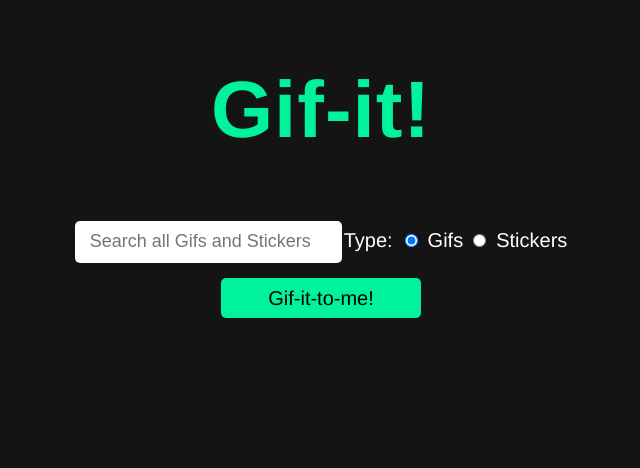
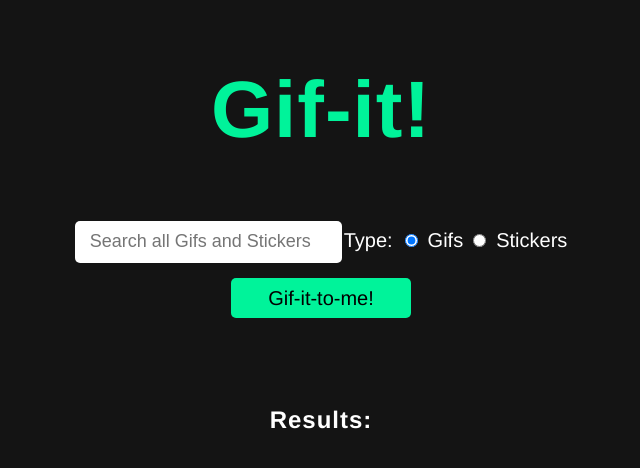
Before and after one commit to mikekwong/giphy_react, a React (Create React App) app: page / in a window 1280 px wide. Shown: the top 468 px of the page, without its empty margins (319-959 px from the left). Built offline with nearby package versions, Linux system fonts and the light colour scheme.

Commit message:
gifs styled to align center

```diff
--- a/src/Result.js
+++ b/src/Result.js
@@ -1,4 +1,10 @@
 import React from "react";
+import styled from "styled-components";
+
+const Image = styled.img`
+  object-fit: contain;
+  margin: 10px 0;
+`;
 
 const Result = ({
   result: {
@@ -9,9 +15,9 @@ const Result = ({
   }
 }) => {
   return (
-    <div>
-      <img src={url} alt={title} />
-    </div>
+    <>
+      <Image src={url} alt={title} />
+    </>
   );
 };
 
--- a/src/ResultsList.js
+++ b/src/ResultsList.js
@@ -1,5 +1,20 @@
 import React, { Component } from "react";
 import Result from "./Result";
+import styled from "styled-components";
+
+const ResultContainer = styled.div`
+  display: flex;
+  flex-direction: column;
+  justify-content: center;
+  margin-top: 50px;
+  width: auto;
+  text-align: center;
+`;
+
+const ResultsText = styled.h2`
+  color: white;
+  letter-spacing: 1px;
+`;
 
 export default class ResultsList extends Component {
   render() {
@@ -9,8 +24,13 @@ export default class ResultsList extends Component {
       <Result key={result.id} result={result} />
     ));
 
-    const notFound = <div>No results.</div>;
+    const notFound = <p>No results.</p>;
 
-    return <>{noResults ? notFound : resultsList}</>;
+    return (
+      <ResultContainer>
+        <ResultsText>Results:</ResultsText>
+        {noResults ? notFound : resultsList}
+      </ResultContainer>
+    );
   }
 }
--- a/src/Search.js
+++ b/src/Search.js
@@ -49,7 +49,7 @@ const Button = styled.button`
   font-size: 20px;
   background-color: ${colors.primary};
   border-style: none;
-  width: 200px;
+  width: 180px;
   height: 40px;
   padding-top: 2px;
   cursor: pointer;
```
